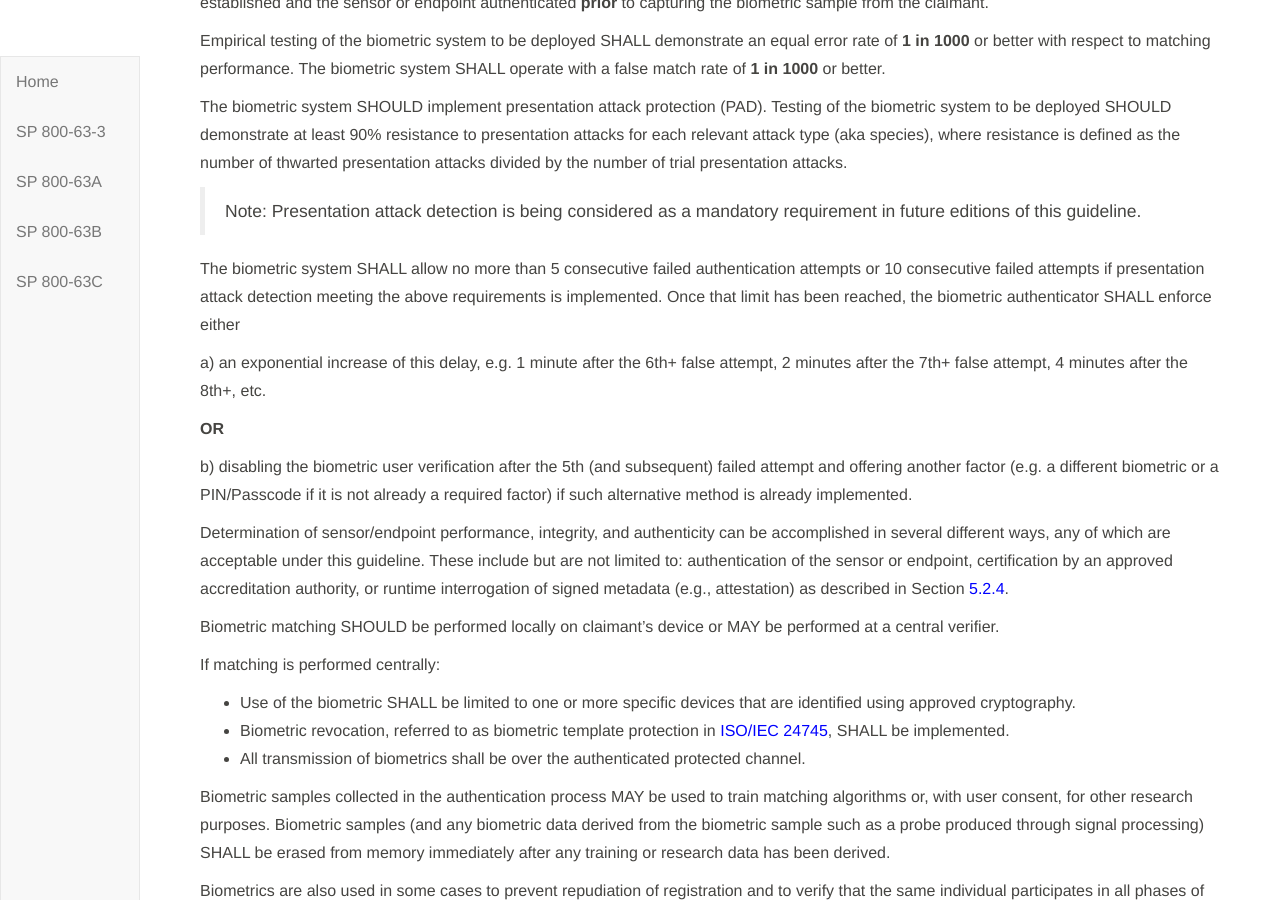
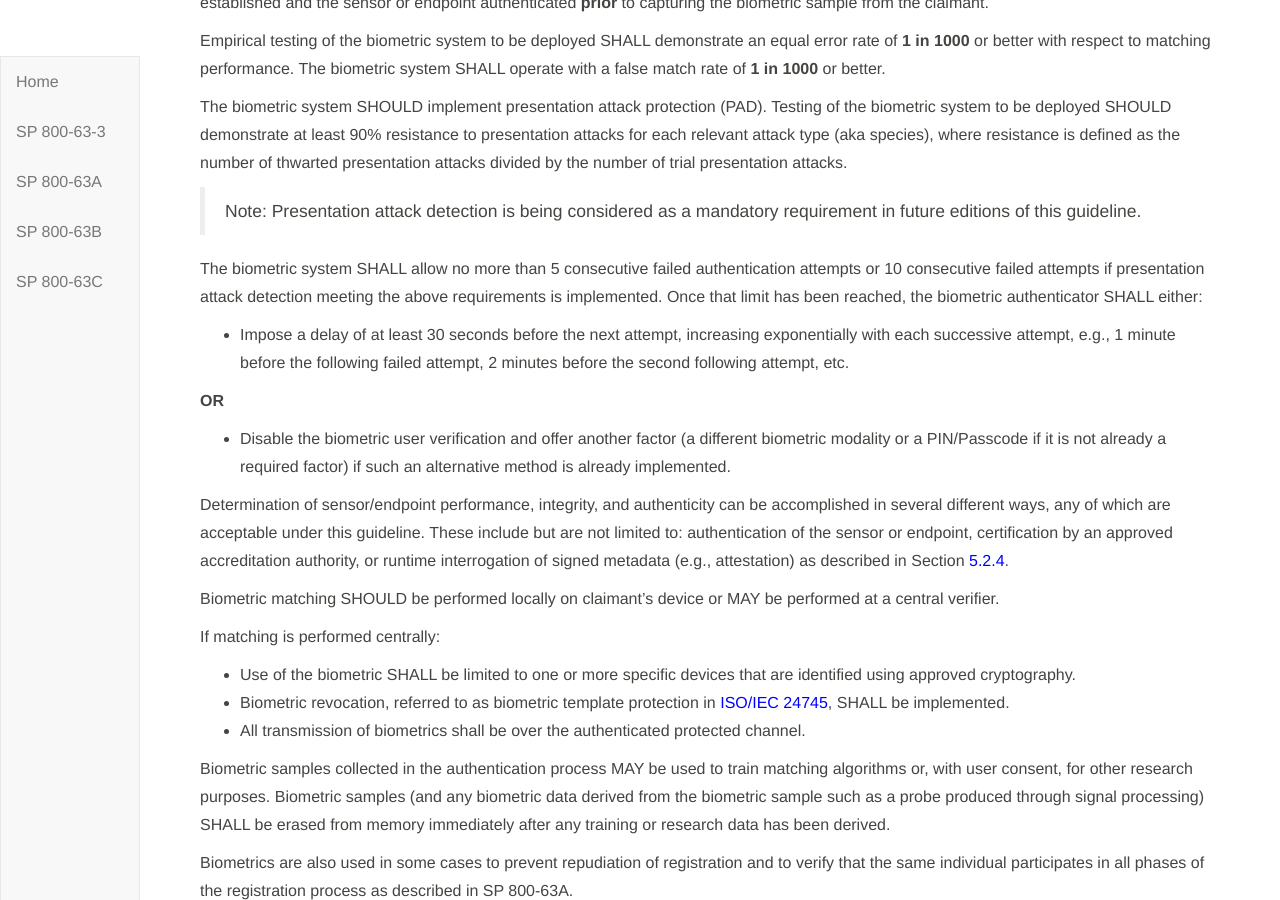
Before and after one commit to usnistgov/800-63-3, a Jekyll site: the page built from sp800-63b/sec5_authenticators.md, in a window 1280 px wide and 900 px high, scrolled down 10904 px. Built offline with Jekyll 4.4.1, drawn with Linux system fonts in a browser that asks for light colours; our own code applies the rules of GitHub Pages for plain Markdown files.

Commit message:
Clarification of biometric unsuccessful attempt limits

```diff
--- a/sp800-63b/sec5_authenticators.md
+++ b/sp800-63b/sec5_authenticators.md
@@ -352,13 +352,13 @@ The biometric system SHOULD implement presentation attack protection (PAD). Test
 
 >Note: Presentation attack detection is being considered as a mandatory requirement in future editions of this guideline.
 
-The biometric system SHALL allow no more than 5 consecutive failed authentication attempts or 10 consecutive failed attempts if presentation attack detection meeting the above requirements is implemented. Once that limit has been reached, the biometric authenticator SHALL enforce either
+The biometric system SHALL allow no more than 5 consecutive failed authentication attempts or 10 consecutive failed attempts if presentation attack detection meeting the above requirements is implemented. Once that limit has been reached, the biometric authenticator SHALL either:
 
-a) an exponential increase of this delay, e.g. 1 minute after the 6th+ false attempt, 2 minutes after the 7th+ false attempt, 4 minutes after the 8th+, etc.
+- Impose a delay of at least 30 seconds before the next attempt, increasing exponentially with each successive attempt, e.g., 1 minute before the following failed attempt, 2 minutes before the second following attempt, etc.
 
 **OR**
 
-b) disabling the biometric user verification after the 5th (and subsequent) failed attempt and offering another factor (e.g. a different biometric or a PIN/Passcode if it is not already a required factor) if such alternative method is already implemented.
+- Disable the biometric user verification and offer another factor (a different biometric modality or a PIN/Passcode if it is not already a required factor) if such an alternative method is already implemented.
 
 Determination of sensor/endpoint performance, integrity, and authenticity can be accomplished in several different ways, any of which are acceptable under this guideline.  These include but are not limited to: authentication of the sensor or endpoint, certification by an approved accreditation authority, or runtime interrogation of signed metadata (e.g., attestation) as described in Section [5.2.4](#attestation).
 
```
